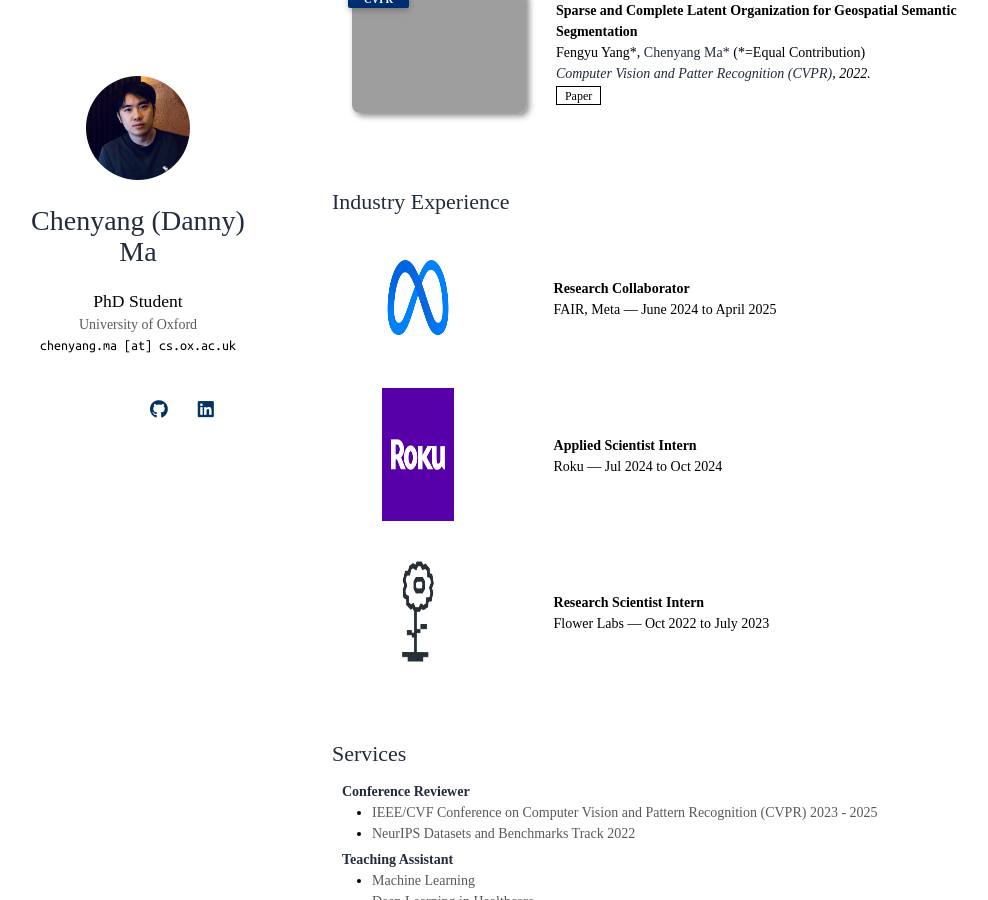
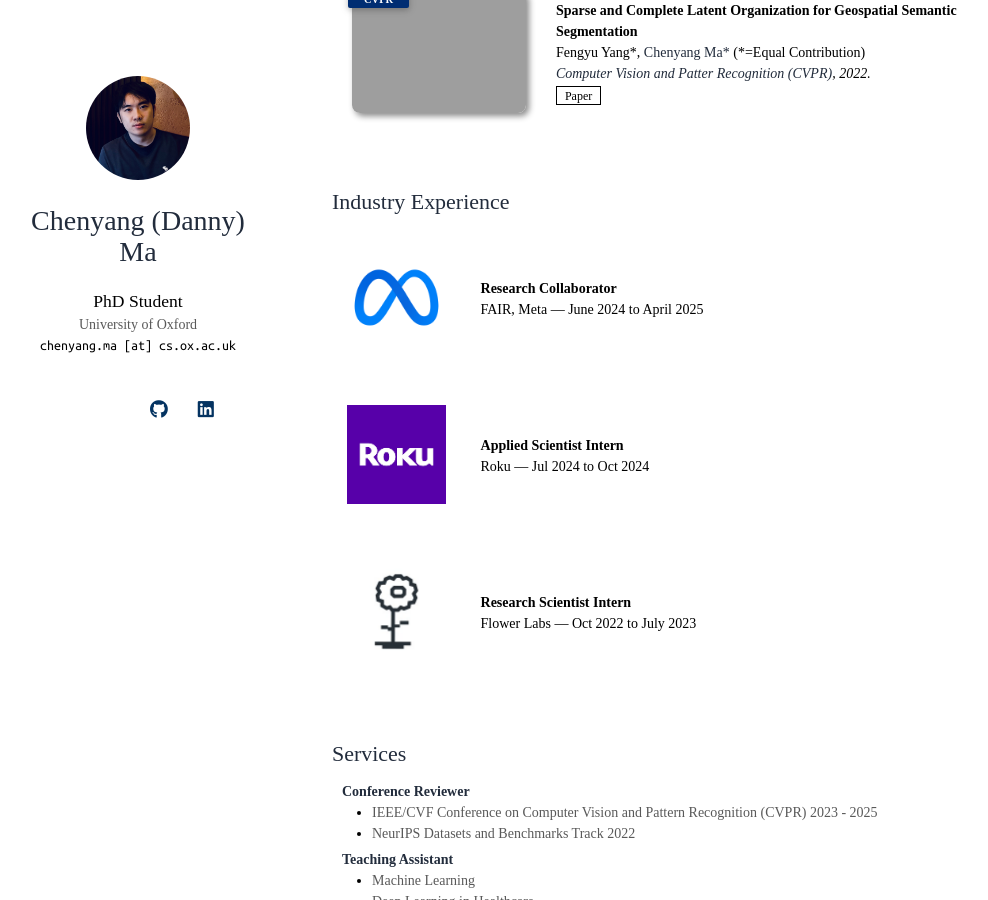
Before and after one commit to dannymcy/dannymcy.github.io, a Jekyll site: the page built from index.md, in a window 1280 px wide and 900 px high, scrolled down 1606 px. Shown: the whole window, without its empty margins (138-1126 px from the left). Built offline with Jekyll 4.4.1, drawn with Linux system fonts in a browser that asks for light colours; nearby versions of some CDN libraries; a style sheet for code colours, icons or effects is not loaded; our own code applies the rules of GitHub Pages for plain Markdown files; grey boxes are pictures that could not be loaded.

Commit message:
Make changes.

```diff
--- a/_includes/industry.md
+++ b/_includes/industry.md
@@ -6,48 +6,36 @@
 
       <!-- Meta FAIR -->
       <div class="pub-row">
-        <div class="col-sm-3 abbr" style="position: relative;">
-          <div style="padding: 0 50px;">
-            <img src="assets/img/company_logos/meta.png" style="height: 133px; width: auto; display: block; margin: auto;">
-          </div>
+        <div class="col-sm-3 abbr" style="position: relative; text-align: center; padding-left: 15px; padding-right: 15px;">
+          <img src="assets/img/company_logos/meta.png" style="height: 133px; max-width: 100%; object-fit: contain;">
         </div>
-        <div class="col-sm-9" style="position: relative;">
-          <div style="padding: 0 50px;">
-            <div class="title">Research Collaborator</div>
-            <div class="periodical">FAIR, Meta — June 2024 to April 2025</div>
-          </div>
+        <div class="col-sm-9" style="position: relative; padding-left: 20px; padding-right: 20px;">
+          <div class="title">Research Collaborator</div>
+          <div class="periodical">FAIR, Meta — June 2024 to April 2025</div>
         </div>
       </div>
       <br>
 
       <!-- Roku -->
       <div class="pub-row">
-        <div class="col-sm-3 abbr" style="position: relative;">
-          <div style="padding: 0 50px;">
-            <img src="assets/img/company_logos/roku.jpg" style="height: 133px; width: auto; display: block; margin: auto;">
-          </div>
+        <div class="col-sm-3 abbr" style="position: relative; text-align: center; padding-left: 15px; padding-right: 15px;">
+          <img src="assets/img/company_logos/roku.jpg" style="height: 133px; max-width: 100%; object-fit: contain;">
         </div>
-        <div class="col-sm-9" style="position: relative;">
-          <div style="padding: 0 50px;">
-            <div class="title">Applied Scientist Intern</div>
-            <div class="periodical">Roku — Jul 2024 to Oct 2024</div>
-          </div>
+        <div class="col-sm-9" style="position: relative; padding-left: 20px; padding-right: 20px;">
+          <div class="title">Applied Scientist Intern</div>
+          <div class="periodical">Roku — Jul 2024 to Oct 2024</div>
         </div>
       </div>
       <br>
 
       <!-- Flower Labs -->
       <div class="pub-row">
-        <div class="col-sm-3 abbr" style="position: relative;">
-          <div style="padding: 0 50px;">
-            <img src="assets/img/company_logos/flower.jpg" style="height: 133px; width: auto; display: block; margin: auto;">
-          </div>
+        <div class="col-sm-3 abbr" style="position: relative; text-align: center; padding-left: 15px; padding-right: 15px;">
+          <img src="assets/img/company_logos/flower.jpg" style="height: 133px; max-width: 100%; object-fit: contain;">
         </div>
-        <div class="col-sm-9" style="position: relative;">
-          <div style="padding: 0 50px;">
-            <div class="title">Research Scientist Intern</div>
-            <div class="periodical">Flower Labs — Oct 2022 to July 2023</div>
-          </div>
+        <div class="col-sm-9" style="position: relative; padding-left: 20px; padding-right: 20px;">
+          <div class="title">Research Scientist Intern</div>
+          <div class="periodical">Flower Labs — Oct 2022 to July 2023</div>
         </div>
       </div>
       <br>
```
